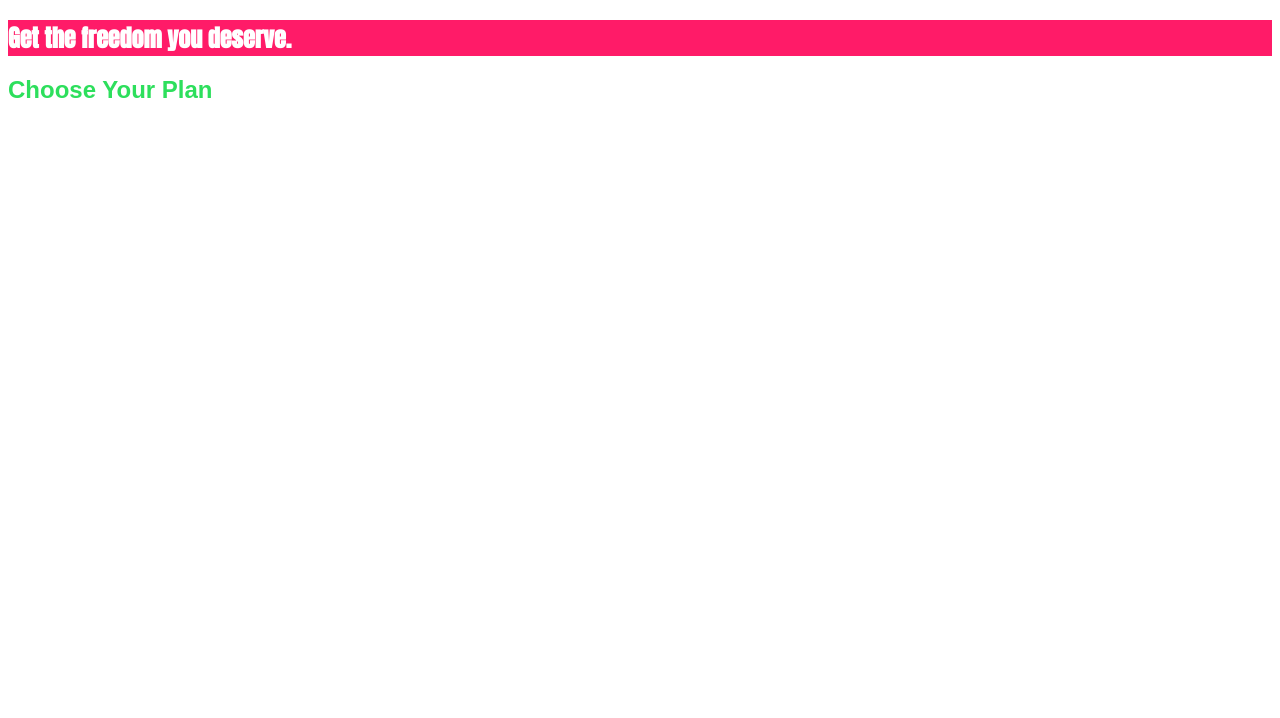
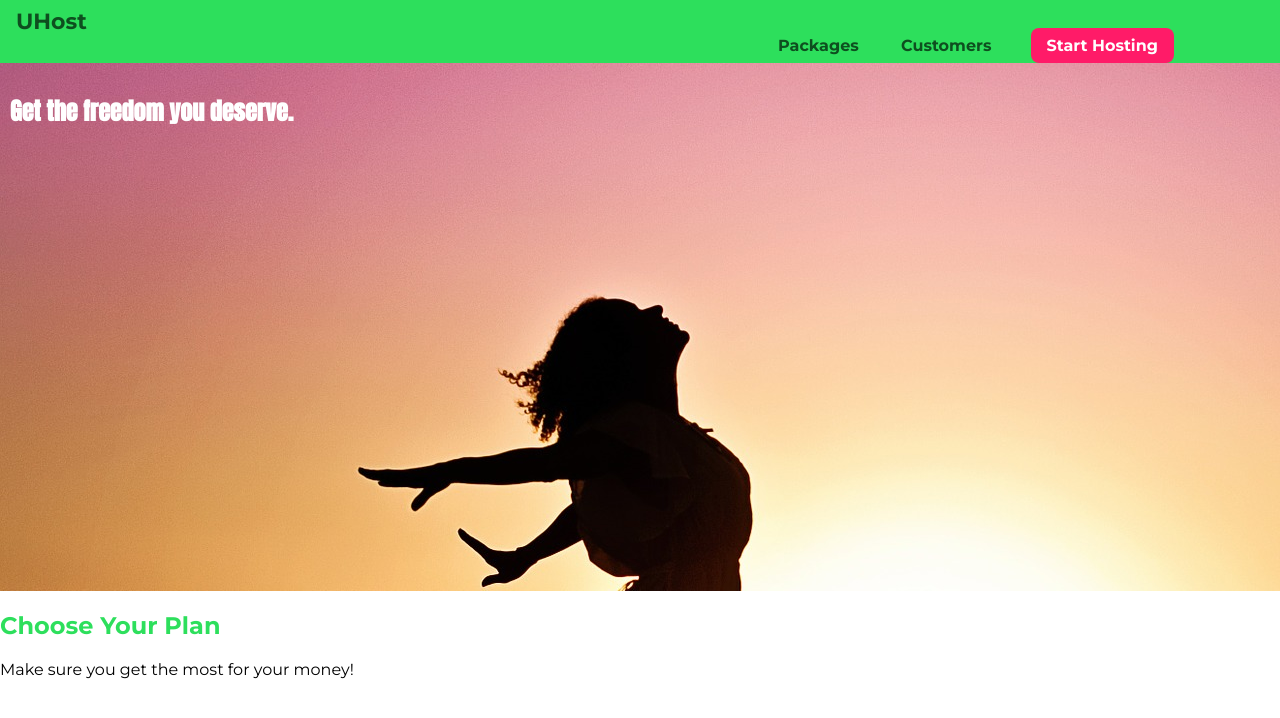
Before and after one commit to Giulienny/CSS-MAXIMILIAN, a plain HTML site: page estudos001/estudos001.html in a window 1280 px wide. Drawn offline with Linux system fonts and the light colour scheme.

Commit message:
atualização
atualização

```diff
--- /dev/null
+++ b/desafio002/style.css
@@ -0,0 +1,20 @@
+.box {
+    background-color: rgb(111, 86, 135);
+    color: white;
+    font-size: 32px;
+    text-align: center;
+    padding: 30px;
+    margin: 50px;
+    border-radius: 6px;
+}
+
+html,
+body {
+    height: 100%;
+}
+
+/* #first-box {
+    box-sizing: border-box;
+    height: 300px;
+    width: 50%;
+} */
--- a/estudos001/estudos001.html
+++ b/estudos001/estudos001.html
@@ -7,17 +7,38 @@
     <title>uHost</title>
     <link rel="shorcut icon" href="favicon.png">
     <link href="https://fonts.googleapis.com/css2?family=Anton&display=swap" rel="stylesheet">
-    <link href="https://fonts.googleapis.com/css2?family=Montserrat&display=swap" rel="stylesheet">
+    <link href="https://fonts.googleapis.com/css2?family=Montserrat:400,700" rel="stylesheet">
     <link rel="stylesheet" href="main.css">
 </head>
 
 <body>
+    <header class="main-header">
+        <div>
+            <a href="estudos001.html" class="main-header__brand">
+                UHost
+            </a>
+        </div>
+        <nav class="main-nav">
+            <ul class="main-nav__items">
+                <li class="main-nav__item">
+                    <a href="packages/estudos001.html">Packages</a>
+                </li>
+                <li class="main-nav__item">
+                    <a href="customers/estudos001.html">Customers</a>
+                </li>
+                <li class="main-nav__item main-nav__item--cta">
+                    <a href="start-hosting/estudos001.html">Start Hosting</a>
+                </li>
+            </ul>
+        </nav>
+    </header>
     <main>
         <section id="product-overview">
             <h1>Get the freedom you deserve.</h1>
         </section>
         <section id="plans">
             <h1 class="section-title">Choose Your Plan</h1>
+            <p>Make sure you get the most for your money!</p>
         </section>
     </main>
 </body>
--- a/estudos001/main.css
+++ b/estudos001/main.css
@@ -1,9 +1,18 @@
+* {
+    box-sizing: border-box;
+}
+
 body {
     font-family: 'Montserrat', sans-serif;
+    margin: 0px;
 }
 
 #product-overview {
-    background: #ff1b68;
+    background: url("freedom.jpg");
+    width: 100%;
+    height: 528px;
+    padding: 10px;
+
 }
 
 .section-title {
@@ -15,6 +24,65 @@ body {
     font-family: 'Anton', sans-serif;
 }
 
-h1 {
-    font-family: sans-serif;
+.main-header {
+    width: 100%;
+    background: #2ddf5c;
+    padding: 8px 16px;
 }
+
+.main-header > div {
+    display: inline-block;
+    vertical-align: middle;
+}
+
+.main-header__brand {
+    color: #0e4f1f;
+    text-decoration: none;
+    font-weight: bold;
+    font-size: 22px;
+}
+
+.main-nav {
+    display: inline-block;
+    text-align: right;
+    width: calc(100% - 74px);
+    vertical-align: middle;
+}
+
+.main-nav__items {
+    margin: 0;
+    padding: 0;
+    list-style: none;
+}
+
+.main-nav__item {
+    display: inline-block;
+    margin: 0 16px;
+}
+
+.main-nav__item a {
+    text-decoration: none;
+    color: #0e4f1f;
+    font-weight: bold;
+    padding: 3px;
+}
+
+.main-nav__item a:hover,
+.main-nav__item a:active  {
+    color: white;
+    border-bottom: 5px solid white;
+}
+
+.main-nav__item--cta a {
+    color: white;
+    background: #ff1b68;
+    padding: 8px 16px;
+    border-radius: 8px;
+}
+
+.main-nav__item--cta a:hover,
+.main-nav__item--cta a:active {
+    color: #ff1b68;
+    background: white;
+    border: none;
+}
```
Also changed, not shown: desafio002/index.html (added, +26 -0 lines), estudos001/freedom.jpg (added).
